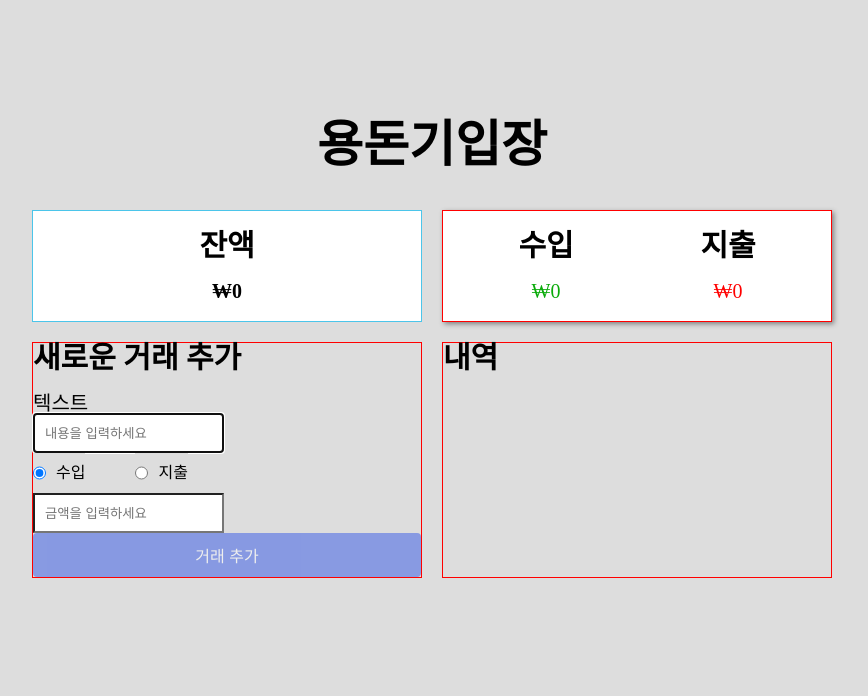
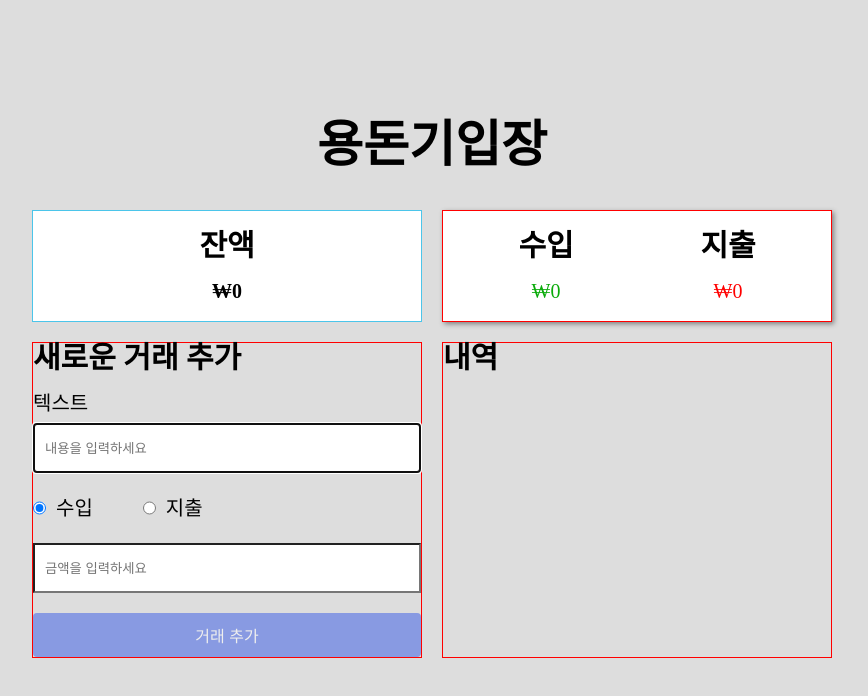
Before and after one commit to sejinbaek/react_allowance1, a React (Vite) app: page / in a window 1280 px wide. Shown: the top 696 px of the page, without its empty margins (208-1076 px from the left). Built offline with nearby package versions, Linux system fonts and the light colour scheme.

Commit message:
style: Input 필드 UI 개선

```diff
--- a/src/components/InputText.jsx
+++ b/src/components/InputText.jsx
@@ -68,6 +68,7 @@ const InputText = ({ setTransactions }) => {
 
   return (
     <div className={css.InputArea}>
+      <div className={css.field}>
         <p>텍스트</p>
         <input
           placeholder="내용을 입력하세요"
@@ -79,6 +80,7 @@ const InputText = ({ setTransactions }) => {
           className={errors.text ? css.inputErr : ''}
         />
         {errors.text && <p className={css.error}>{errors.text}</p>}
+      </div>
       <div className={css.radioBtnArea}>
         <label className={css.radioBtn}>
           <input
@@ -101,6 +103,7 @@ const InputText = ({ setTransactions }) => {
           지출
         </label>
       </div>
+      <div className={css.field}>
         <input
           name="amount"
           placeholder="금액을 입력하세요"
@@ -110,6 +113,7 @@ const InputText = ({ setTransactions }) => {
           className={errors.amount ? css.inputErr : ''}
         />
         {errors.amount && <p className={css.error}>{errors.amount}</p>}
+      </div>
 
       <button
         className={css.addBtn}
--- a/src/components/InputText.module.css
+++ b/src/components/InputText.module.css
@@ -1,5 +1,18 @@
+.InputArea {
+  display: flex;
+  flex-direction: column;
+  gap: 10px;
+}
+
+.field {
+  display: flex;
+  flex-direction: column;
+  gap: 10px;
+}
+
 .InputArea input {
-  height: 40px;
+  width: 100%;
+  height: 50px;
   background-color: white;
   padding-left: 10px;
 }
@@ -8,16 +21,20 @@
   display: flex;
   gap: 50px;
   align-items: center;
+  white-space: nowrap;
 }
+
 .radioBtn {
   display: flex;
   align-items: center;
   gap: 10px;
+  font-size: 20px;
 }
 
 .addBtn {
   width: 100%;
   padding: 10px 50px;
+  margin-top: 10px;
   text-align: center;
   background-color: rgb(52, 88, 231);
   color: white;
```
Lines whose indentation alone changed are shown as unchanged.
